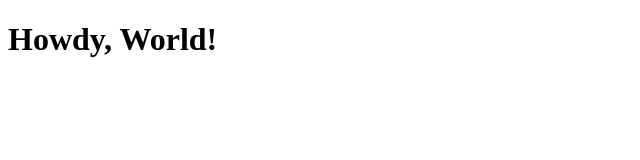
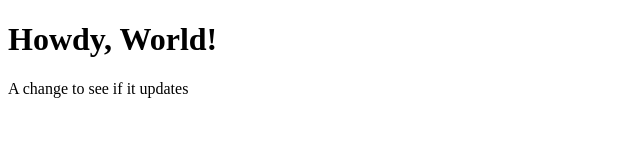
Before and after one commit to alexguerra-dev/bubblebros.life, a plain HTML site: page src/index.html in a window 1280 px wide. Shown: the whole page, without its empty margins (0-640 px from the left). Drawn offline with Linux system fonts and the light colour scheme.

Commit message:
A change

```diff
--- a/src/index.html
+++ b/src/index.html
@@ -7,5 +7,6 @@
     </head>
     <body>
         <h1>Howdy, World!</h1>
+        <p>A change to see if it updates</p>
     </body>
 </html>
```
